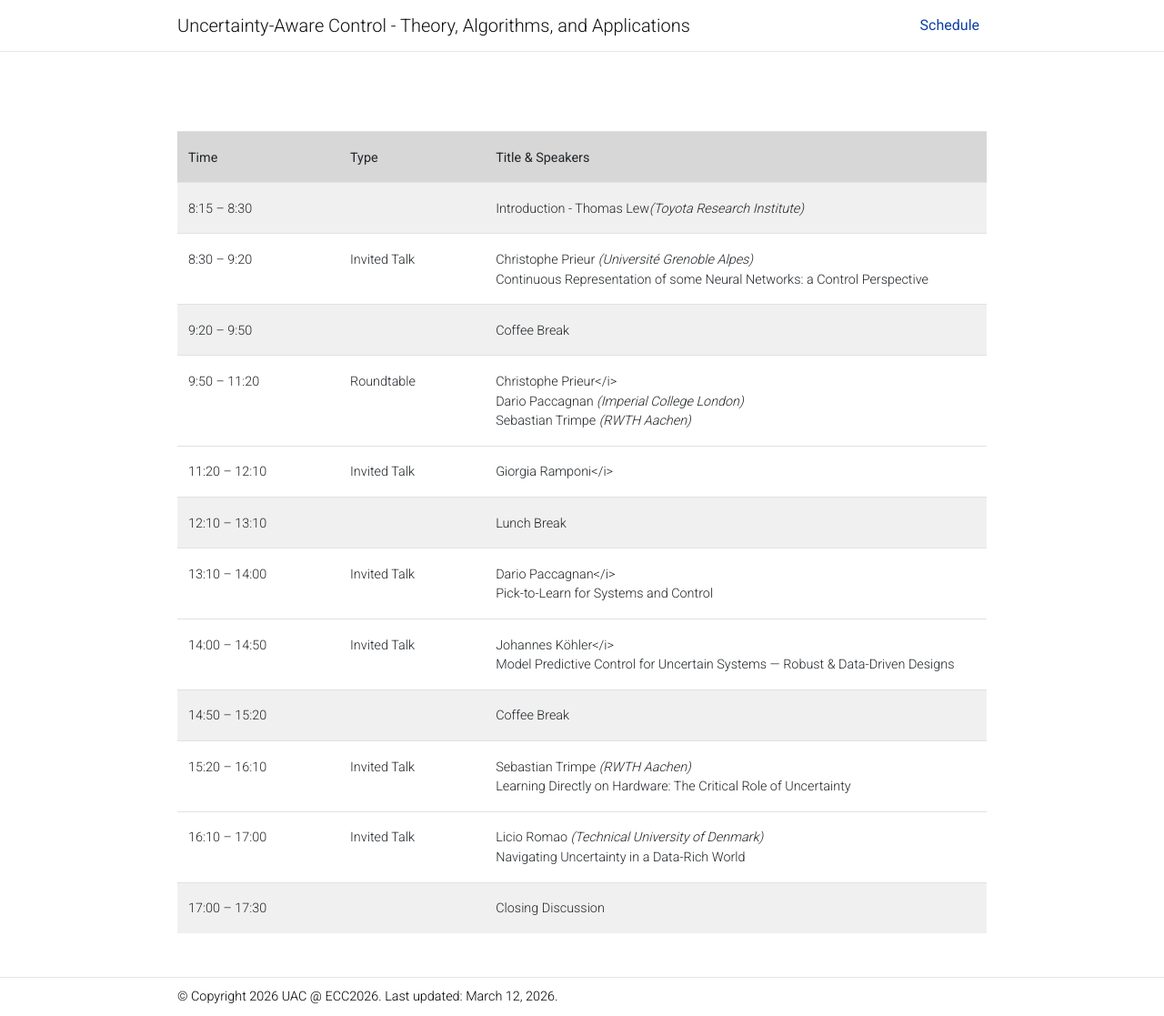
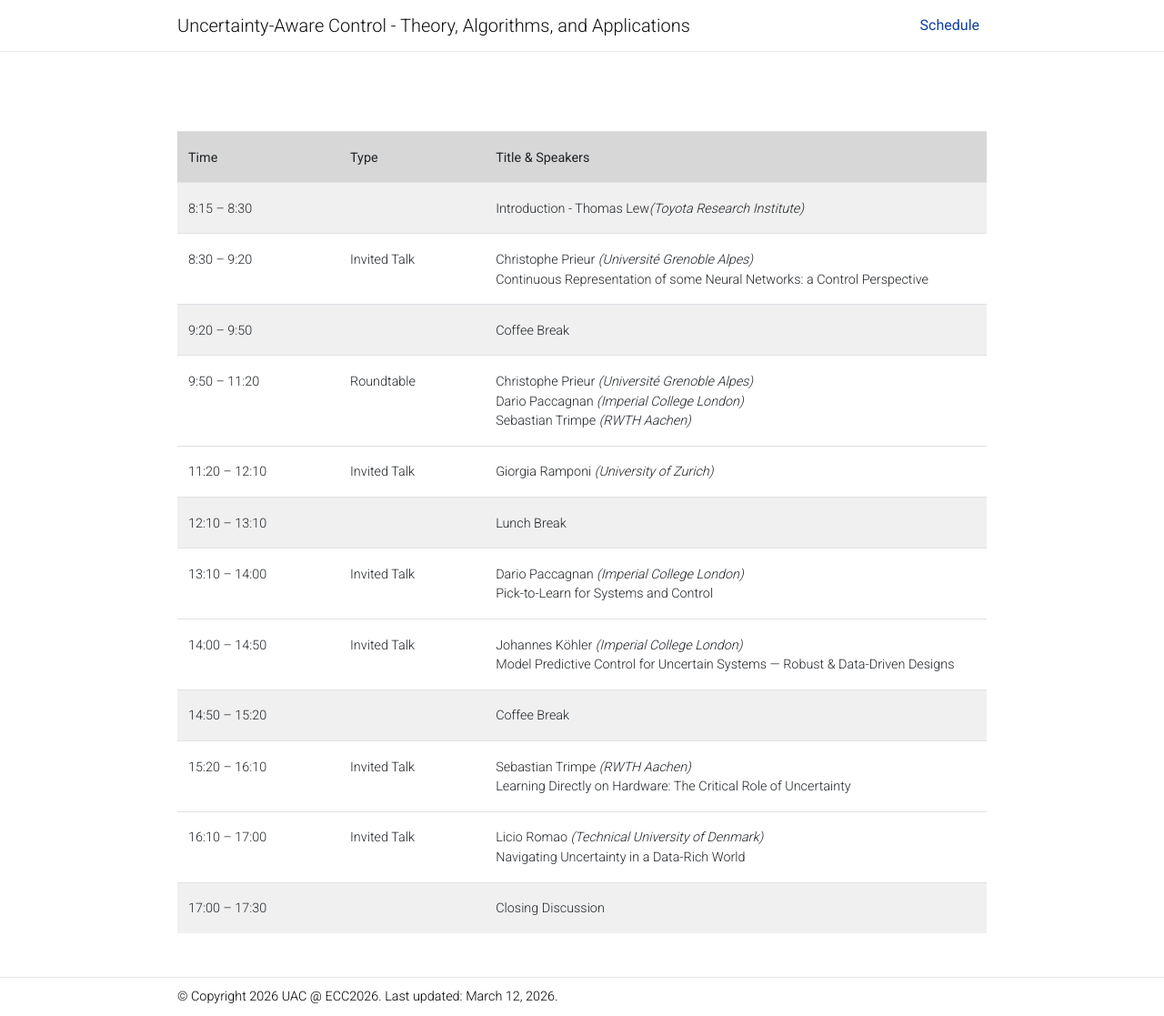
Before and after one commit to thomasjlew/uac_ecc26, a Jekyll site: the page built from _pages/schedule.md, in a window 1280 px wide and 1117 px high. Shown: the whole window at 91% size. Built offline with Jekyll 4.4.1, drawn with Linux system fonts in a browser that asks for light colours; comment, search, counter and statistics services are not loaded; a style sheet for code colours, icons or effects is not loaded.

```diff
--- a/_pages/schedule.md
+++ b/_pages/schedule.md
@@ -43,7 +43,7 @@ Continuous Representation of some Neural Networks: a Control Perspective</td>
 <td>9:50 – 11:20</td>
 <td>Roundtable</td>
 <td>
-Christophe Prieur</i><br>
+Christophe Prieur <i>(Université Grenoble Alpes)</i><br>
 <!-- [Christophe Prieur](https://www.gipsa-lab.grenoble-inp.fr/~christophe.prieur/) <i>(Université Grenoble Alpes)</i><br> -->
 Dario Paccagnan <i>(Imperial College London)</i><br>
 <!-- [Dario Paccagnan](https://www.doc.ic.ac.uk/~dp414/) <i>(Imperial College London)</i><br> -->
@@ -55,7 +55,7 @@ Sebastian Trimpe <i>(RWTH Aachen)</i>
 <tr class="header">
 <td>11:20 – 12:10</td>
 <td>Invited Talk</td>
-<td>Giorgia Ramponi</i></td>
+<td>Giorgia Ramponi <i>(University of Zurich)</i></td>
 <!-- <td>[Giorgia Ramponi](https://sites.google.com/view/alpi-lab/giorgia-ramponi) <i>(University of Zurich)</i></td> -->
 </tr>
 
@@ -68,7 +68,7 @@ Sebastian Trimpe <i>(RWTH Aachen)</i>
 <tr class="header">
 <td>13:10 – 14:00</td>
 <td>Invited Talk</td>
-<td>Dario Paccagnan</i><br>
+<td>Dario Paccagnan <i>(Imperial College London)</i><br>
 <!-- <td>[Dario Paccagnan](https://www.doc.ic.ac.uk/~dp414/) <i>(Imperial College London)</i><br> -->
 Pick-to-Learn for Systems and Control</td>
 </tr>
@@ -76,7 +76,7 @@ Pick-to-Learn for Systems and Control</td>
 <tr class="header">
 <td>14:00 – 14:50</td>
 <td>Invited Talk</td>
-<td>Johannes Köhler</i><br>
+<td>Johannes Köhler <i>(Imperial College London)</i><br>
 <!-- <td>[Johannes Köhler](https://profiles.imperial.ac.uk/j.kohler) <i>(Imperial College London)</i><br> -->
 Model Predictive Control for Uncertain Systems — Robust & Data-Driven Designs</td>
 </tr>
```
Also changed, not shown: _pages/about.md (+7 -6 lines).
